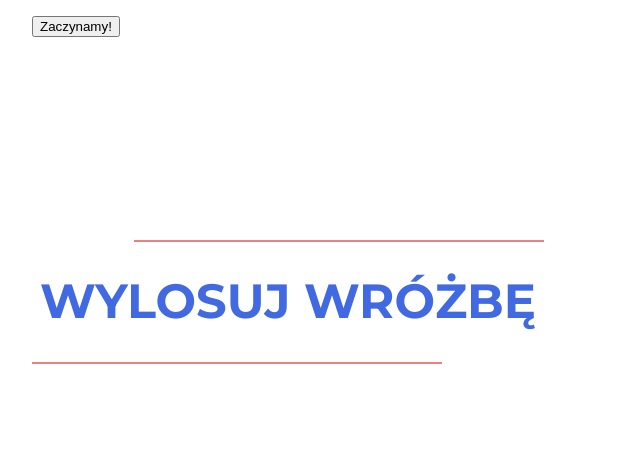
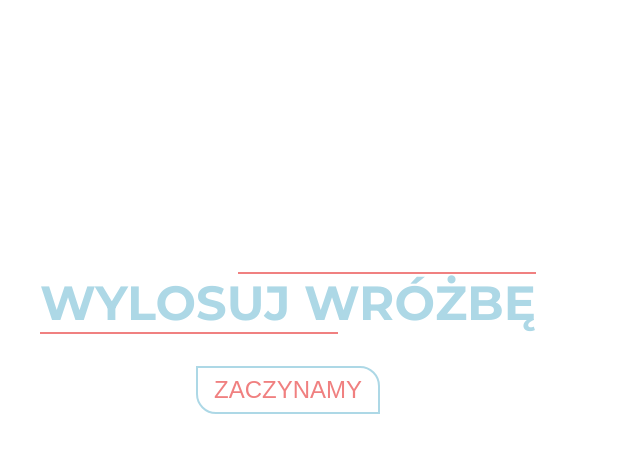
Before and after one commit to MichalKuwik/OmenJinFromLamp, a plain HTML site: page index.html in a window 1280 px wide. Shown: the whole page, without its empty margins (0-640 px from the left). Drawn offline with Linux system fonts and the light colour scheme.

Commit message:
media queires under 650px complited for .header and button.btn

```diff
--- a/index.html
+++ b/index.html
@@ -12,9 +12,11 @@
 
     <div class="header">
       <h1>Wylosuj wróżbę</h1>
+
+      <button class="btn">Zaczynamy</button>
     </div>
 
-    <button class="btn">Zaczynamy!</button>
+
 
 
   <script src="js/code.js"></script>
--- a/style/index.css
+++ b/style/index.css
@@ -13,21 +13,24 @@ body{
   position: absolute;
   top:30%;
   width:40%;
-  color:royalblue;
+  color:lightblue;
   text-transform: uppercase;
+  display: flex;
+  flex-direction: column;
+  align-items: center;
 }
-.header::after{
+h1::after{
   content: '';
   display: block;
-  width:80%;
+  width:60%;
   height: 2px;
   background: lightcoral;
 }
-.header::before{
+h1::before{
   content: '';
   display: block;
   float:right;
-  width:80%;
+  width:60%;
   height: 2px;
   background: lightcoral;
 }
@@ -35,3 +38,25 @@ body{
   font-size:3rem;
   text-align: center;
 }
+/* header--------------------------------------------------------- */
+button.btn{
+  font-size:1.5rem;
+  color:lightcoral;
+  border:2px solid lightblue;
+  background:none;
+  padding:.5rem 1rem;
+  text-transform: uppercase;
+  display: block;
+  border-bottom-left-radius: 20px;
+  border-top-right-radius: 20px;
+}
+
+@media screen and (max-width:650px){
+  .header h1{
+    font-size:2rem;
+  }
+  button.btn{
+    font-size: 1rem;
+  }
+}
+/* mediaqueries under 650px for btn and header class---------------------- */
```
